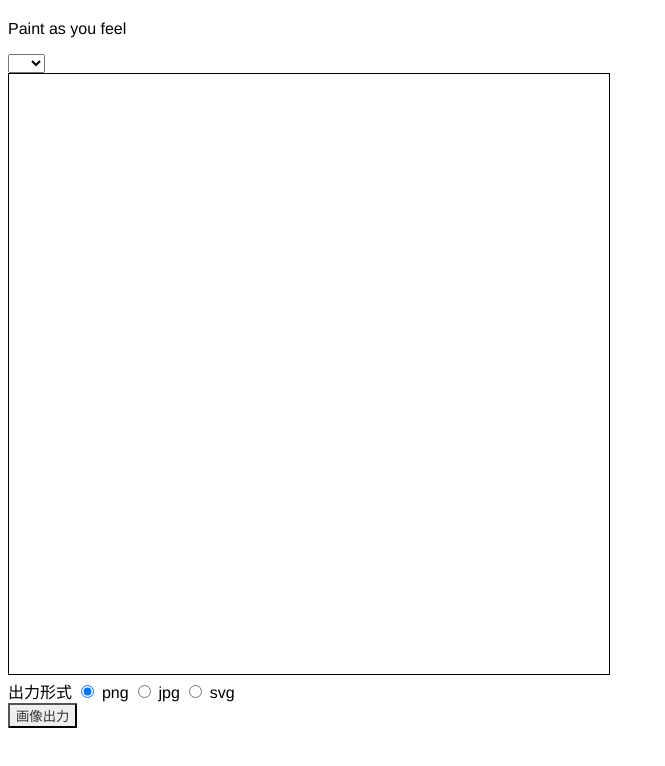
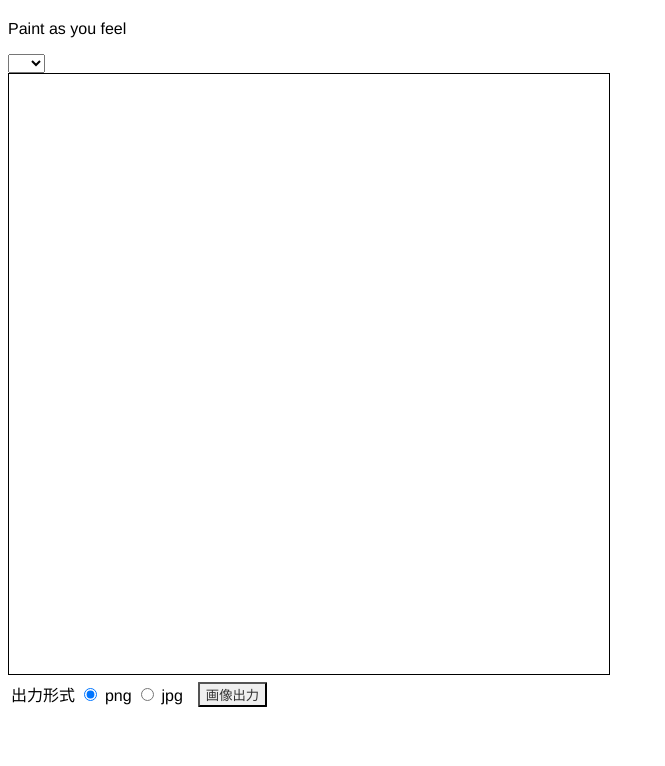
Before and after one commit to keeykeey/paint, a Vue app in the folder frontend/: page / in a window 1280 px wide. Shown: the top 766 px of the page, without its empty margins (0-665 px from the left). Built offline with nearby package versions, Linux system fonts and the light colour scheme.

Commit message:
[update]cssを調整

```diff
--- a/frontend/src/components/PaintPallet.vue
+++ b/frontend/src/components/PaintPallet.vue
@@ -10,6 +10,8 @@
             @mouseup   = "changeMode"
          ></canvas>
     </div>
+    <span id="outputImg">
+        <span id="radioSpace">
             <Radio tag=出力形式
             :radioTitle = "radioTitle"
             :radioVal = "imageFormatKey"
@@ -17,12 +19,15 @@
             :keys = "keyVals"
             :vals = "radioVals"
             :labels = "radioLabels"
-    ></Radio>
+            />
+        </span>
+        <span id="btnSpace">
             <Button tag = 画像出力ボタン
             :btnLabel = "buttonLabel"
             :pushBtn = "outputPicture"
-    >
-    </Button>
+            />
+        </span>
+    </span>
   </div>
 </template>
 
@@ -49,9 +54,9 @@ export default {
             // Radio -> image format
             radioTitle: "出力形式",
             imageFormatKey: DEFAULT_IMG_FMT_KEY,
-            keyVals: ["0", "1", "2"],
-            radioVals: ["0", "1", "2"],
-            radioLabels: ["png", "jpg", "svg"],
+            keyVals: ["0", "1"],
+            radioVals: ["0", "1"],
+            radioLabels: ["png", "jpg"],
 
             // Button -> to output picture
             buttonLabel: "画像出力",
@@ -118,7 +123,19 @@ export default {
 </script>
 
 <style scoped>
-canvas{
-    border:solid 1px;
+canvas {
+    border: solid 1px;
+}
+
+#outputImg {
+    display: flex;
+}
+
+#radioSpace {
+    margin: 3px;
+}
+
+#btnSpace {
+    margin: 3px 3px 3px 12px;
 }
 </style>
```
Lines whose indentation alone changed are shown as unchanged.
